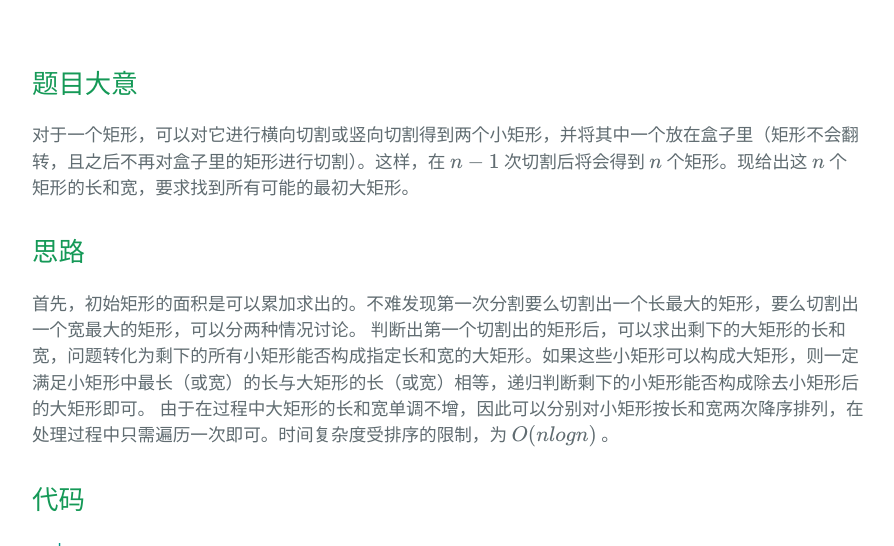
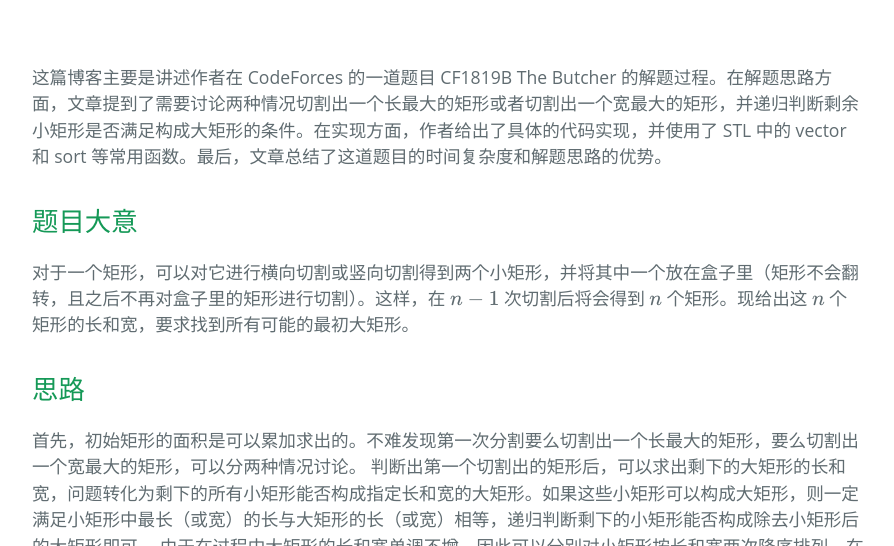
Before and after one commit to BuaaCzx/BuaaCzx.github.io, a Jekyll site: the page built from _posts/2023-6-26-CF1819B.md, in a window 1280 px wide and 900 px high, cut to the strip 354-900 px from the top of the window. Shown: the whole strip, without its empty margins (192-1086 px from the left). Built offline with Jekyll 4.4.1, drawn with Linux system fonts in a browser that asks for light colours; some web fonts are replaced; formulas are drawn with MathJax 3.

Commit message:
Update 2023-6-26-CF1819B.md

````diff
--- a/_posts/2023-6-26-CF1819B.md
+++ b/_posts/2023-6-26-CF1819B.md
@@ -4,12 +4,20 @@ title: CF1819B The Butcher
 tags: 做题补题记录
 ---
 
+这篇博客主要是讲述作者在 CodeForces 的一道题目 CF1819B The Butcher 的解题过程。在解题思路方面，文章提到了需要讨论两种情况切割出一个长最大的矩形或者切割出一个宽最大的矩形，并递归判断剩余小矩形是否满足构成大矩形的条件。在实现方面，作者给出了具体的代码实现，并使用了 STL 中的 vector 和 sort 等常用函数。最后，文章总结了这道题目的时间复杂度和解题思路的优势。
+
 ## 题目大意
+
 对于一个矩形，可以对它进行横向切割或竖向切割得到两个小矩形，并将其中一个放在盒子里（矩形不会翻转，且之后不再对盒子里的矩形进行切割）。这样，在 $n-1$ 次切割后将会得到 $n$ 个矩形。现给出这 $n$ 个矩形的长和宽，要求找到所有可能的最初大矩形。
+
 ## 思路
+
 首先，初始矩形的面积是可以累加求出的。不难发现第一次分割要么切割出一个长最大的矩形，要么切割出一个宽最大的矩形，可以分两种情况讨论。  判断出第一个切割出的矩形后，可以求出剩下的大矩形的长和宽，问题转化为剩下的所有小矩形能否构成指定长和宽的大矩形。如果这些小矩形可以构成大矩形，则一定满足小矩形中最长（或宽）的长与大矩形的长（或宽）相等，递归判断剩下的小矩形能否构成除去小矩形后的大矩形即可。  由于在过程中大矩形的长和宽单调不增，因此可以分别对小矩形按长和宽两次降序排列，在处理过程中只需遍历一次即可。时间复杂度受排序的限制，为 $O(nlogn)$ 。
+
 ## 代码
+
 [code](https://codeforces.com/contest/1819/submission/211090115)
+
 ```cpp
 struct Rect {
     long long h, w;
````
